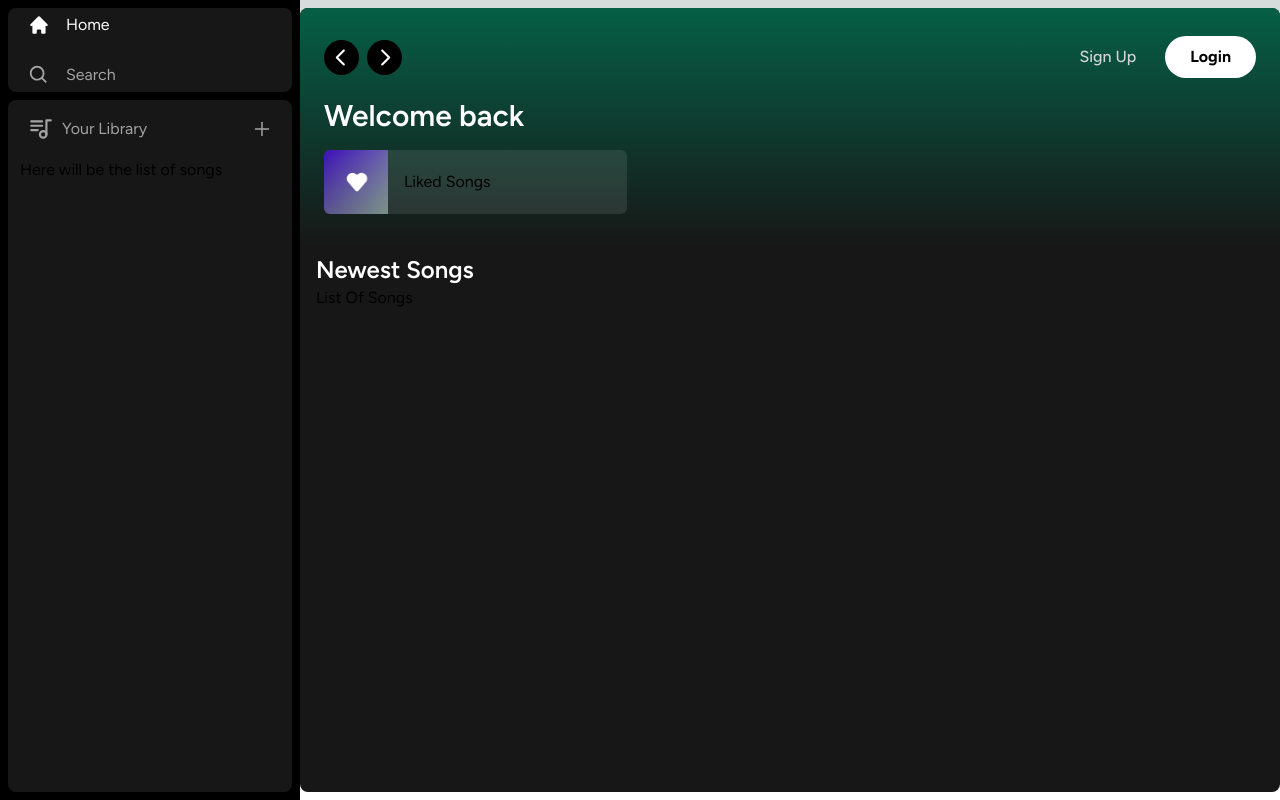
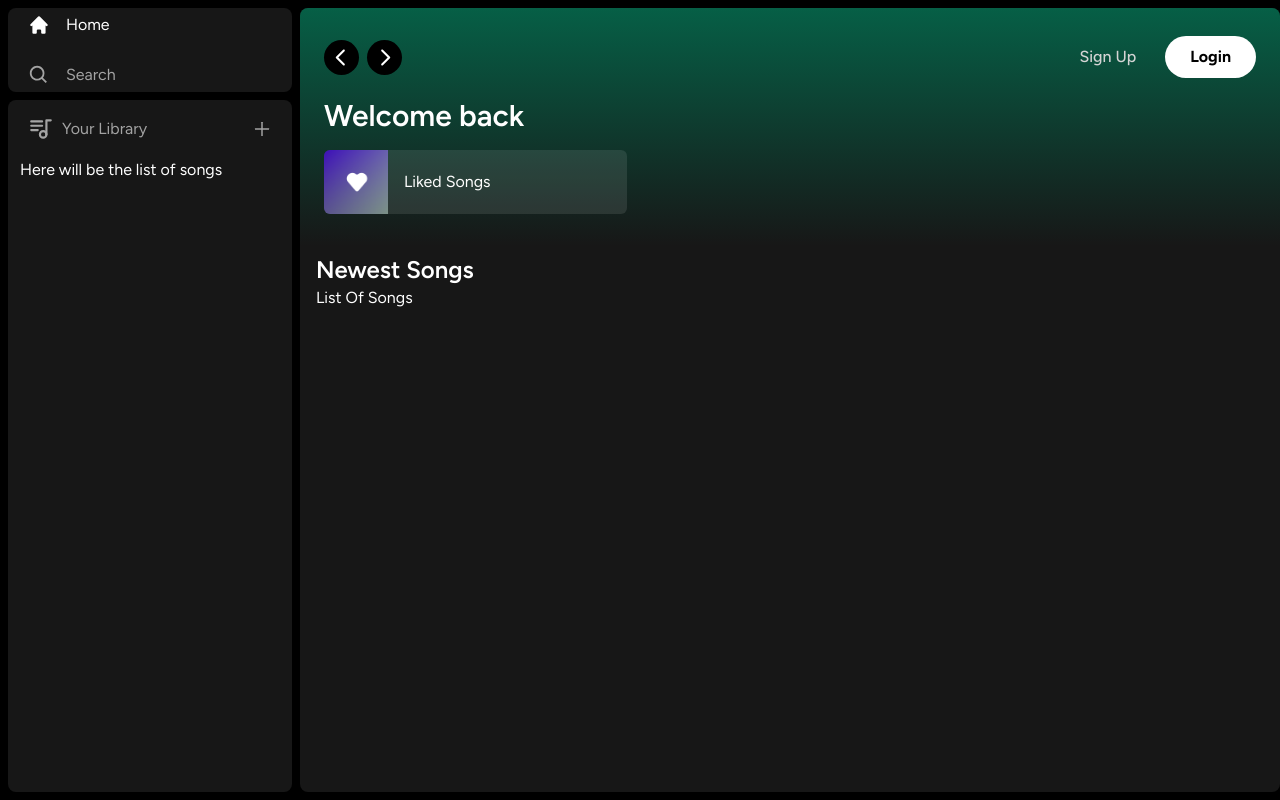
Before and after one commit to Ricardo96MC/spotify-clone, a Next.js app: page / in a window 1280 px wide. Built offline with nearby package versions, Linux system fonts and the light colour scheme.

Commit message:
minor: updating global css

```diff
--- a/app/globals.css
+++ b/app/globals.css
@@ -2,32 +2,10 @@
 @tailwind components;
 @tailwind utilities;
 
+html,
+body,
 :root {
-  --foreground-rgb: 0, 0, 0;
-  --background-start-rgb: 214, 219, 220;
-  --background-end-rgb: 255, 255, 255;
   height: 100%;
-
+  background-color: black;
+  color-scheme: dark;
 }
-
-@media (prefers-color-scheme: dark) {
-  :root {
-    --foreground-rgb: 255, 255, 255;
-    --background-start-rgb: 0, 0, 0;
-    --background-end-rgb: 0, 0, 0;
-  }
-}
-
-body {
-  color: rgb(var(--foreground-rgb));
-  height: 100%;
-  background: linear-gradient(to bottom,
-      transparent,
-      rgb(var(--background-end-rgb))) rgb(var(--background-start-rgb));
-}
-
-@layer utilities {
-  .text-balance {
-    text-wrap: balance;
-  }
-}
--- a/tailwind.config.ts
+++ b/tailwind.config.ts
@@ -7,13 +7,7 @@ const config: Config = {
     "./app/**/*.{js,ts,jsx,tsx,mdx}",
   ],
   theme: {
-    extend: {
-      backgroundImage: {
-        "gradient-radial": "radial-gradient(var(--tw-gradient-stops))",
-        "gradient-conic":
-          "conic-gradient(from 180deg at 50% 50%, var(--tw-gradient-stops))",
-      },
-    },
+    extend: {},
   },
   plugins: [],
 };
```
